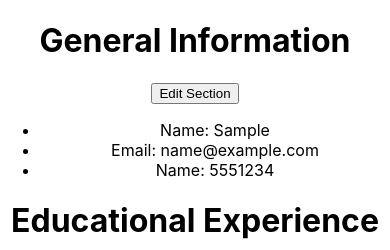
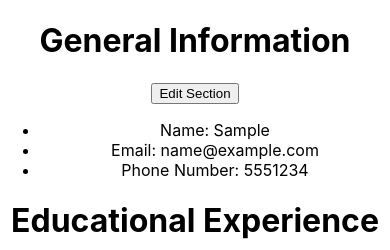
Before and after one commit to jackalot/o-cv-project, a React (Create React App) app: page / in a window 390 px wide. Both pictures are taken after typing "Sample", "name@example.com", "5551234", "Sample", "Sample", "2020-01-15" into the empty fields and a click on the input 194 px from the left and 662 px from the top of the page. Shown: the top 250 px of the page. Built offline with nearby package versions, Linux system fonts and the light colour scheme; the HTML template or start-up script is replaced by a standard one.

Commit message:
in the list for General Information outside of the edit section, removed the second listing of name and replaced it with Phone Number

```diff
--- a/src/components/Printview.js
+++ b/src/components/Printview.js
@@ -34,7 +34,7 @@ class GeneralInformation extends React.Component {
                 <ul>
                     <li>Name: {this.props.generalInformation.name}</li>
                     <li>Email: {this.props.generalInformation.email}</li>
-                    <li>Name: {this.props.generalInformation.phoneNumber}</li>
+                    <li>Phone Number: {this.props.generalInformation.phoneNumber}</li>
                 </ul>
                 </div>
         }
```
